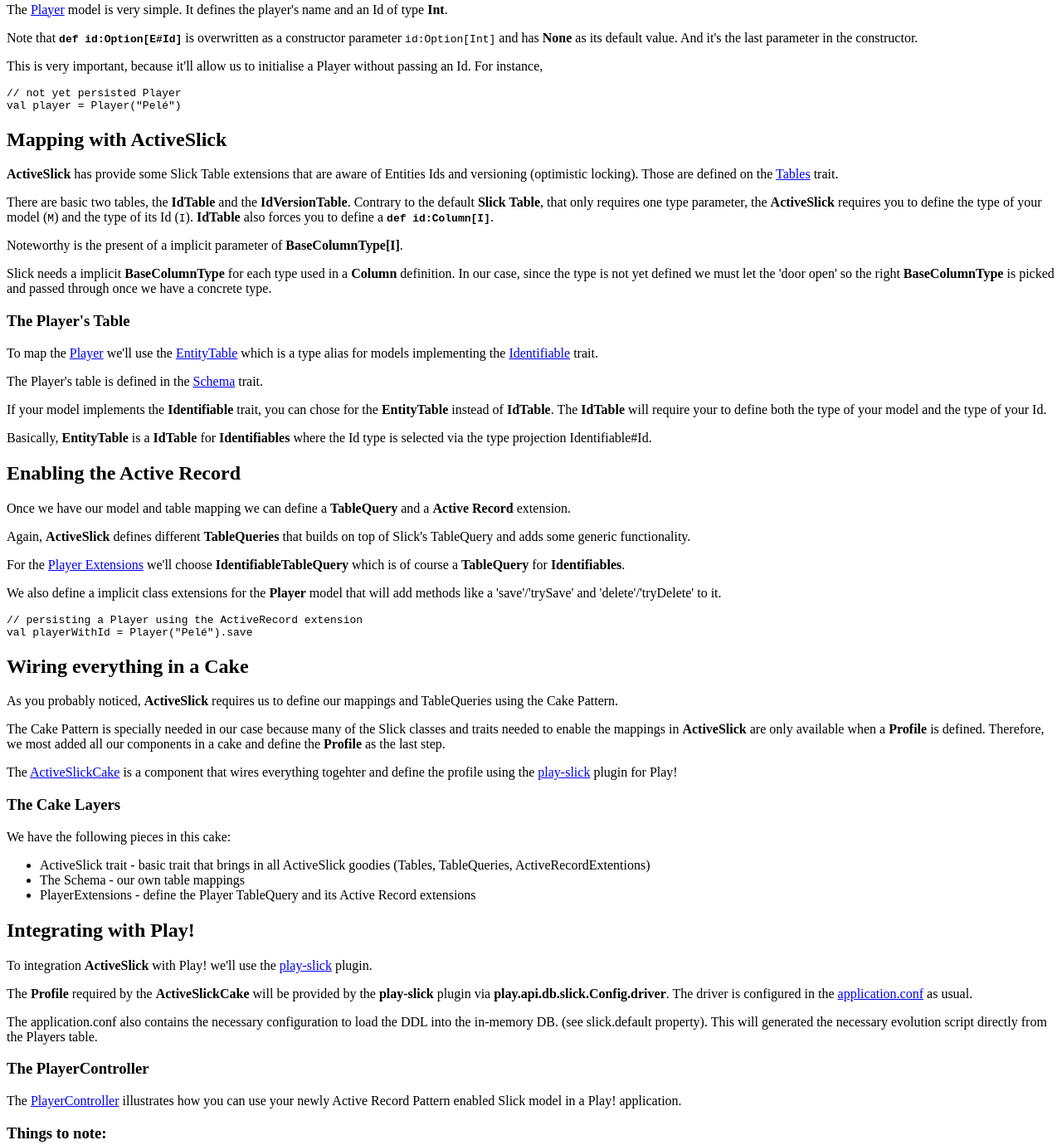
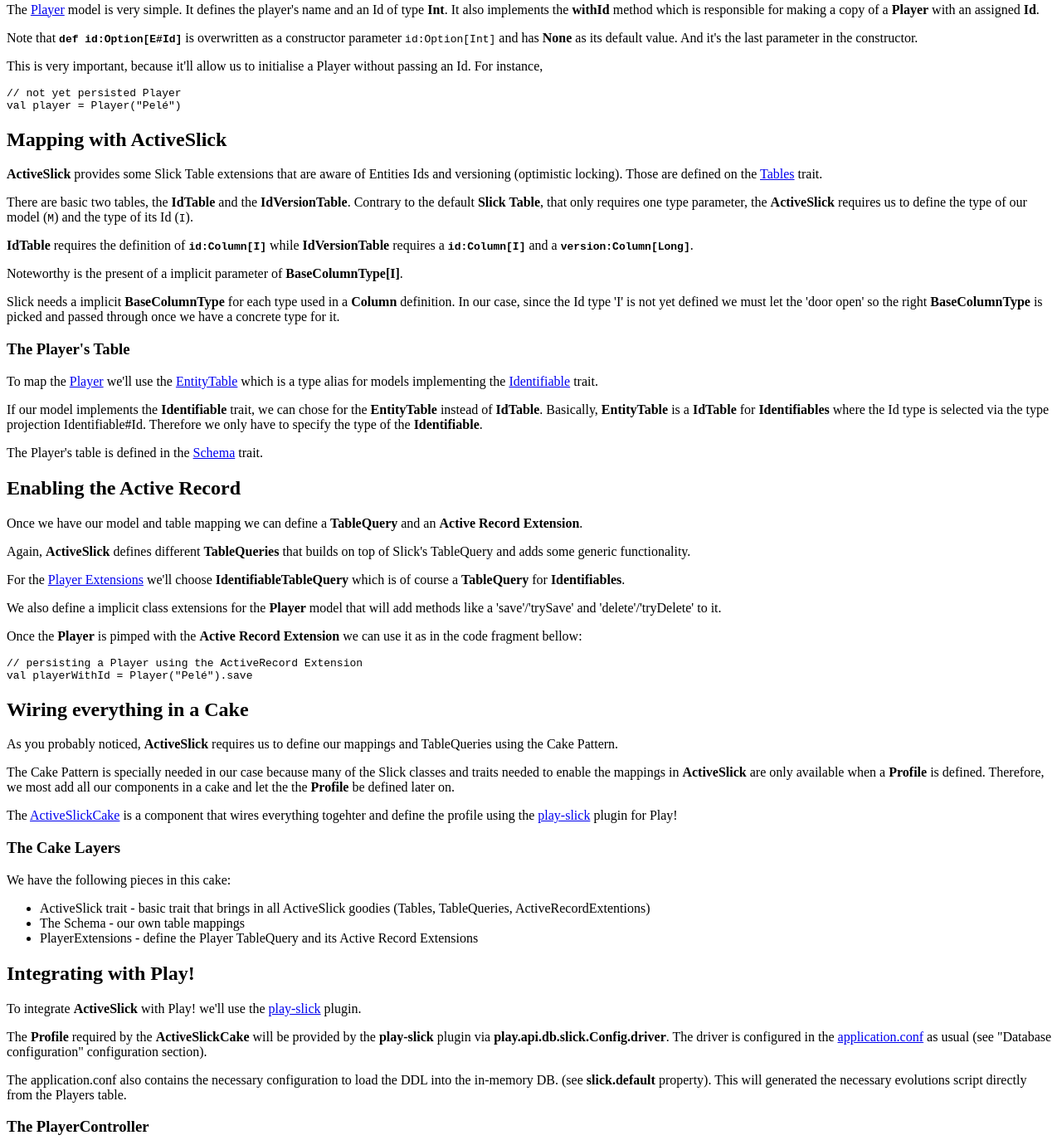
Before and after one commit to strongtyped/active-slick-activator-template, a plain HTML site: page tutorial/index.html in a window 1280 px wide. Shown: the part 568-1948 px from the top of the page at 83% size. Drawn offline with Linux system fonts and the light colour scheme.

Commit message:
improved docs

```diff
--- a/tutorial/index.html
+++ b/tutorial/index.html
@@ -1,4 +1,4 @@
-<!-- <html> -->
+<html>
 <head>
     <title>ActiveSlick</title>
 </head>
@@ -8,8 +8,7 @@
         <h2>ActiveSlick</h2>
         <p>
             This tutorial will teach you how to use the <a href="https://github.com/strongtyped/active-slick" target="_blank">ActiveSlick</a> library.
-            With <strong>ActiveSlick</strong> you can easily create Repositories or DAOs, enrich your model classes with basic methods to manage the object lifecyle and implement the Active Record pattern for
-            mapped classes.
+            With <strong>ActiveSlick</strong> you can easily create Repositories or DAOs, enrich your model classes with basic methods to manage the object lifecyle and implement the Active Record Pattern for mapped classes.
         </p>
 
         <p>
@@ -19,10 +18,8 @@
         </p>
 
         <p>
-            As a consequence, Entity management must be done by hand, over and over again.
-            One needs to save a Entity, ask Slick to return the generated ID and add it explicitly to the case class.
-            The example bellow demonstrates how it is typically done in a Slick application.
-            <a href="#code/examples/tutorial/ManagingIdsByHand.scala" class="shortcut">ManagingIdsByHand.scala</a>
+            As a consequence, Entity management must be done by hand, over and over again. One needs to save a Entity, ask Slick to return the generated ID and assign it explicitly to the case class. The example <a href="#code/examples/tutorial/ManagingIdsByHand.scala" class="shortcut">ManagingIdsByHand.scala</a> demonstrates how this is typically done in a Slick application.
+
         </p>
 
         <p>
@@ -41,7 +38,7 @@
         </p>
         <p>
             This trait is provided by <strong>ActiveSlick</strong> and gives you the possiblity to define a model with a well-known ID.
-            <br/>
+        <br/>
 
         </p>
         <h3>Things to note:</h3>
@@ -57,7 +54,7 @@
             The next step is to define a model that implements <strong>Identifiable</strong>.
         </p>
         <p>
-            The <a href="#code/app/models/Player.scala" class="shortcut">Player</a> model is very simple. It defines the player's name and an Id of type <strong>Int</strong>.
+            The <a href="#code/app/models/Player.scala" class="shortcut">Player</a> model is very simple. It defines the player's name and an Id of type <strong>Int</strong>. It also implements the <strong>withId</strong> method which is responsible for making a copy of a <strong>Player</strong> with an assigned <strong>Id</strong>.
         </p>
         <p>
             Note that <strong><code>def id:Option[E#Id]</code></strong> is overwritten as a constructor parameter <code>id:Option[Int]</code></strong> and has <strong>None</strong> as its default value. And it's the last parameter in the constructor.
@@ -72,17 +69,20 @@ val player = Player("Pelé")</code></pre>
     <div>
         <h2>Mapping with ActiveSlick</h2>
         <p>
-            <strong>ActiveSlick</strong> has provide some Slick Table extensions that are aware of Entities Ids and versioning (optimistic locking). Those are defined on the <a href="#code/examples/tutorial/Tables.scala" class="shortcut">Tables</a> trait.
+            <strong>ActiveSlick</strong> provides some Slick Table extensions that are aware of Entities Ids and versioning (optimistic locking). Those are defined on the <a href="#code/examples/tutorial/Tables.scala" class="shortcut">Tables</a> trait.
         </p>
         <p>
             There are basic two tables, the <strong>IdTable</strong> and the <strong>IdVersionTable</strong>.
-            Contrary to the default <strong>Slick Table</strong>, that only requires one type parameter, the <strong>ActiveSlick</strong> requires you to define the type of your model (<code>M</code>) and the type of its Id (<code>I</code>). <strong>IdTable</strong>  also forces you to define a <strong><code>def id:Column[I]</code></strong>.
+            Contrary to the default <strong>Slick Table</strong>, that only requires one type parameter, the <strong>ActiveSlick</strong> requires us to define the type of our model (<code>M</code>) and the type of its Id (<code>I</code>).
+        </p>
+        <p>
+            <strong>IdTable</strong> requires the definition of <strong><code>id:Column[I]</code></strong> while <strong>IdVersionTable</strong> requires a <strong><code>id:Column[I]</code></strong> and a <strong><code>version:Column[Long]</code></strong>.
         </p>
         <p>
             Noteworthy is the present of a implicit parameter of <strong>BaseColumnType[I]</strong>.
         </p>
         <p>
-            Slick needs a implicit <strong>BaseColumnType</strong> for each type used in a <strong>Column</strong> definition. In our case, since the type is not yet defined we must let the 'door open' so the right <strong>BaseColumnType</strong> is picked and passed through once we have a concrete type.
+            Slick needs a implicit <strong>BaseColumnType</strong> for each type used in a <strong>Column</strong> definition. In our case, since the Id type 'I' is not yet defined we must let the 'door open' so the right <strong>BaseColumnType</strong> is picked and passed through once we have a concrete type for it.
         </p>
 
         <h3>The Player's Table</h3>
@@ -90,14 +90,10 @@ val player = Player("Pelé")</code></pre>
             To map the <a href="#code/app/models/Player.scala" class="shortcut">Player</a>  we'll use  the <a href="#code/examples/tutorial/Tables.scala" class="shortcut">EntityTable</a> which is a type alias for models implementing the <a href="#code/examples/tutorial/Identifiable.scala" class="shortcut">Identifiable</a> trait.
         </p>
         <p>
-            The Player's table is defined in the <a href="#code/app/components/Schema.scala" class="shortcut">Schema</a> trait.
+            If our model implements the <strong>Identifiable</strong> trait, we can chose for the <strong>EntityTable</strong> instead of <strong>IdTable</strong>. Basically, <strong>EntityTable</strong> is a <strong>IdTable</strong> for <strong>Identifiables</strong> where the Id type is selected via the type projection Identifiable#Id. Therefore we only have to specify the type of the <strong>Identifiable</strong>.
         </p>
         <p>
-            If your model implements the <strong>Identifiable</strong> trait, you can chose for the <strong>EntityTable</strong> instead of <strong>IdTable</strong>. The <strong>IdTable</strong> will require your to define both the type of your model
-            and the type of your Id.
-        </p>
-        <p>
-            Basically, <strong>EntityTable</strong> is a <strong>IdTable</strong> for <strong>Identifiables</strong> where the Id type is selected via the type projection Identifiable#Id.
+            The Player's table is defined in the <a href="#code/app/components/Schema.scala" class="shortcut">Schema</a> trait.
         </p>
 
     </div>
@@ -105,7 +101,7 @@ val player = Player("Pelé")</code></pre>
     <div>
         <h2>Enabling the Active Record</h2>
         <p>
-            Once we have our model and table mapping we can define a <strong>TableQuery</strong> and a <strong>Active Record</strong> extension.</p>
+            Once we have our model and table mapping we can define a <strong>TableQuery</strong> and an <strong>Active Record Extension</strong>.</p>
         <p>
             Again, <strong>ActiveSlick</strong> defines different <strong>TableQueries</strong> that builds on top of Slick's TableQuery and adds some generic functionality.
         </p>
@@ -115,7 +111,10 @@ val player = Player("Pelé")</code></pre>
 
         <p>
             We also define a implicit class extensions for the <strong>Player</strong> model that will add methods like a 'save'/'trySave' and 'delete'/'tryDelete' to it.
-            <pre><code>// persisting a Player using the ActiveRecord extension
+        </p>
+        <p>
+            Once the <strong>Player</strong> is pimped with the <strong>Active Record Extension</strong> we can use it as in the code fragment bellow:
+            <pre><code>// persisting a Player using the ActiveRecord Extension
 val playerWithId = Player("Pelé").save</code></pre>
         </p>
 
@@ -127,7 +126,7 @@ val playerWithId = Player("Pelé").save</code></pre>
             As you probably noticed, <strong>ActiveSlick</strong> requires us to define our mappings and TableQueries using the Cake Pattern.
         </p>
         <p>
-            The Cake Pattern is specially needed in our case because many of the Slick classes and traits needed to enable the mappings in <strong>ActiveSlick</strong> are only available when a <strong>Profile</strong> is defined. Therefore, we most added all our components in a cake and define the <strong>Profile</strong> as the last step.
+            The Cake Pattern is specially needed in our case because many of the Slick classes and traits needed to enable the mappings in <strong>ActiveSlick</strong> are only available when a <strong>Profile</strong> is defined. Therefore, we most add all our components in a cake and let the the <strong>Profile</strong> be defined later on.
         </p>
 
         <p>
@@ -140,7 +139,7 @@ val playerWithId = Player("Pelé").save</code></pre>
             <ul>
                 <li>ActiveSlick trait - basic trait that brings in all ActiveSlick goodies (Tables, TableQueries, ActiveRecordExtentions)</li>
                 <li>The Schema - our own table mappings</li>
-                <li>PlayerExtensions - define the Player TableQuery and its Active Record extensions </li>
+                <li>PlayerExtensions - define the Player TableQuery and its Active Record Extensions </li>
             </ul>
         </p>
 
@@ -149,20 +148,20 @@ val playerWithId = Player("Pelé").save</code></pre>
     <div>
         <h2>Integrating with Play!</h2>
         <p>
-            To integration <strong>ActiveSlick</strong> with Play! we'll use the <a href="https://github.com/playframework/play-slick" target="_blank">play-slick</a> plugin.
+            To integrate <strong>ActiveSlick</strong> with Play! we'll use the <a href="https://github.com/playframework/play-slick" target="_blank">play-slick</a> plugin.
         </p>
         <p>
-            The <strong>Profile</strong> required by the <strong>ActiveSlickCake</strong> will be provided by the <strong>play-slick</strong> plugin via <strong>play.api.db.slick.Config.driver</strong>. The driver is configured in the <a href="#code/conf/application.conf" class="shortcut">application.conf</a> as usual.
+            The <strong>Profile</strong> required by the <strong>ActiveSlickCake</strong> will be provided by the <strong>play-slick</strong> plugin via <strong>play.api.db.slick.Config.driver</strong>. The driver is configured in the <a href="#code/conf/application.conf" class="shortcut">application.conf</a> as usual (see "Database configuration" configuration section).
 
         <p>
             The application.conf also contains the necessary configuration to load the DDL into the in-memory DB.
-            (see slick.default property). This will generated the necessary evolution script directly
+            (see <strong>slick.default</strong> property). This will generated the necessary evolutions script directly
             from the Players table.
         </p>
         </p>
         <h3>The PlayerController</h3>
         <p>
-            The <a href="#code/app/controllers/PlayerController.scala"  class="shortcut">PlayerController</a> illustrates how you can use your newly Active Record Pattern enabled Slick model in a Play! application.
+            The <a href="#code/app/controllers/PlayerController.scala"  class="shortcut">PlayerController</a> illustrates how we can use our newly Active Record enabled Slick model in a Play! application.
         </p>
         <h3>Things to note:</h3>
         <p>
```
Also changed, not shown: 6 other files.
